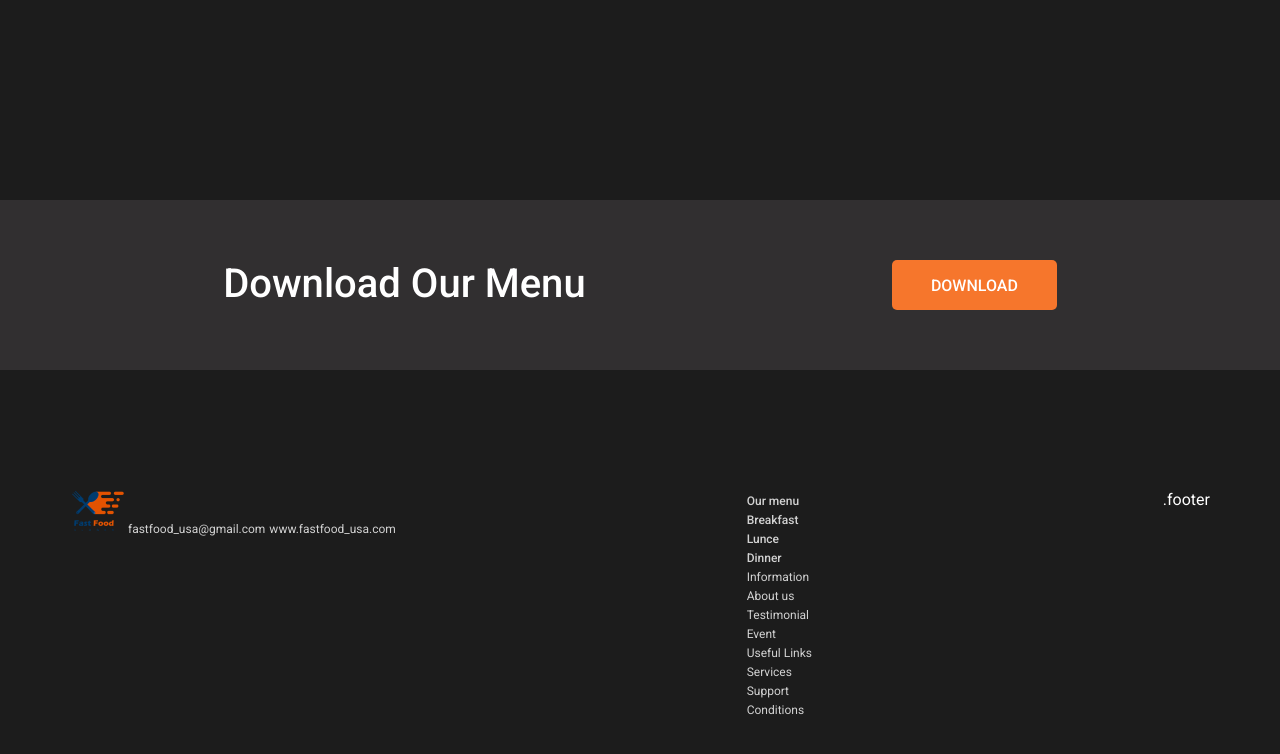
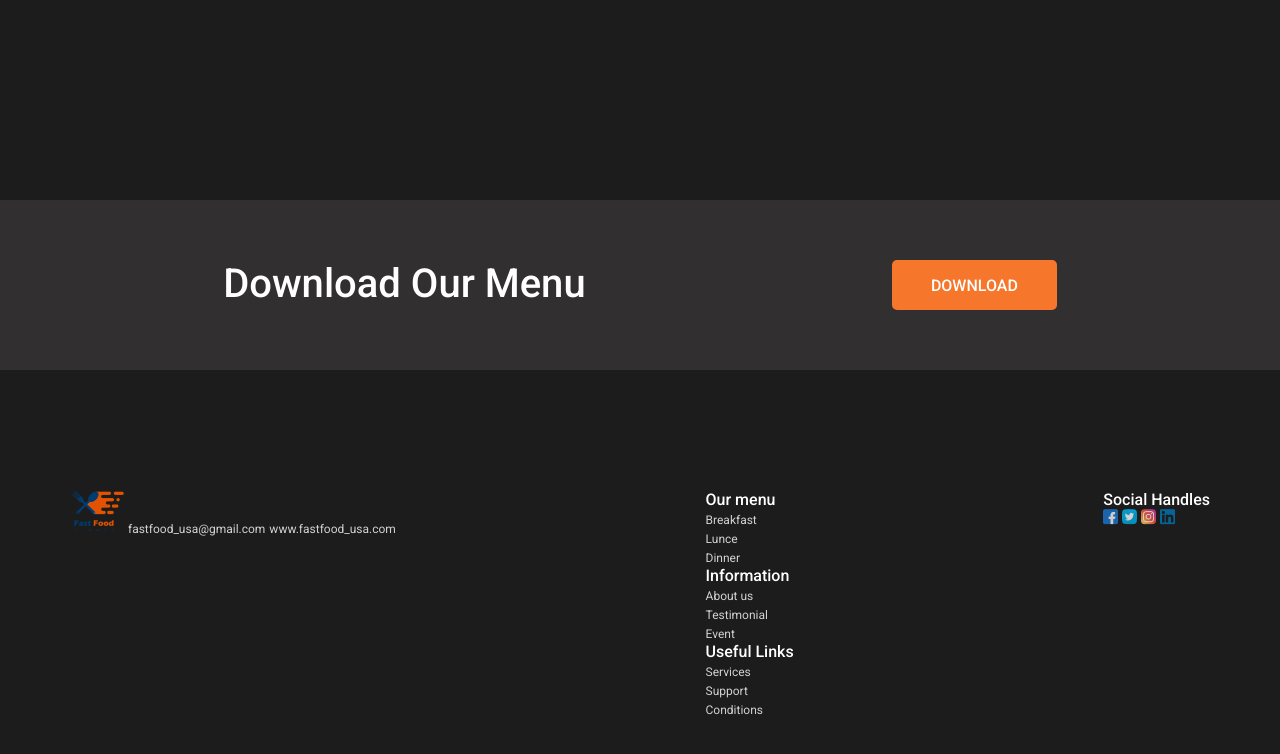
Before and after one commit to n1gm0p/site1, a plain HTML site: page index.html in a window 1280 px wide. Shown: the part 3194-3948 px from the top of the page. Drawn offline with Linux system fonts and the light colour scheme.

Commit message:
Update index.html

```diff
--- a/index.html
+++ b/index.html
@@ -149,8 +149,8 @@
 			</div>
 			<nav class="footer_nav">
 				<ul class="footer_list">
-					<li class="footer_title footer_list-title">
-						<a href="#!">Our menu</a>
+					<li class="footer_list-title">
+						<a class="footer_title"href="#!">Our menu</a>
 						<ul class="footer_inner-list">
 							<li class="footer_list-item"><a href="#!">Breakfast</a></li>
 							<li class="footer_list-item"><a href="#!">Lunce</a></li>
@@ -158,7 +158,7 @@
 						</ul>
 					</li>
 					<li class="footer_list-title">
-						<a href="#!">Information</a>
+						<a class="footer_title" href="#!">Information</a>
 						<ul class="footer_inner-list">
 							<li class="footer_list-item"><a href="#!">About us</a></li>
 							<li class="footer_list-item"><a href="#!">Testimonial</a></li>
@@ -166,7 +166,7 @@
 						</ul>
 					</li>
 					<li class="footer_list-title">
-						<a href="#!">Useful Links</a>
+						<a class="footer_title" href="#!">Useful Links</a>
 						<ul class="footer_inner-list">
 							<li class="footer_list-item"><a href="#!">Services</a></li>
 							<li class="footer_list-item"><a href="#!">Support</a></li>
@@ -176,7 +176,14 @@
 				</ul>
 			</nav>
 			<div class="footer_socials">
-				.footer
+				<p class="footer_title">Social Handles</p>
+				<div class="footer_socials-icons">
+					<a class="footer_socials-link" href=""><img src="./images/icons/socials/facebook.png" alt=""></a>
+					<a class="footer_socials-link" href=""><img  src="./images/icons/socials/twitter.png" alt=""></a>
+					<a class="footer_socials-link" href=""><img  src="./images/icons/socials/instagram.png" alt=""></a>
+					<a class="footer_socials-link" href=""><img  src="./images/icons/socials/linkedin.png" alt=""></a>
+
+				</div>
 			</div>
 		</div>
 	</footer>
```
